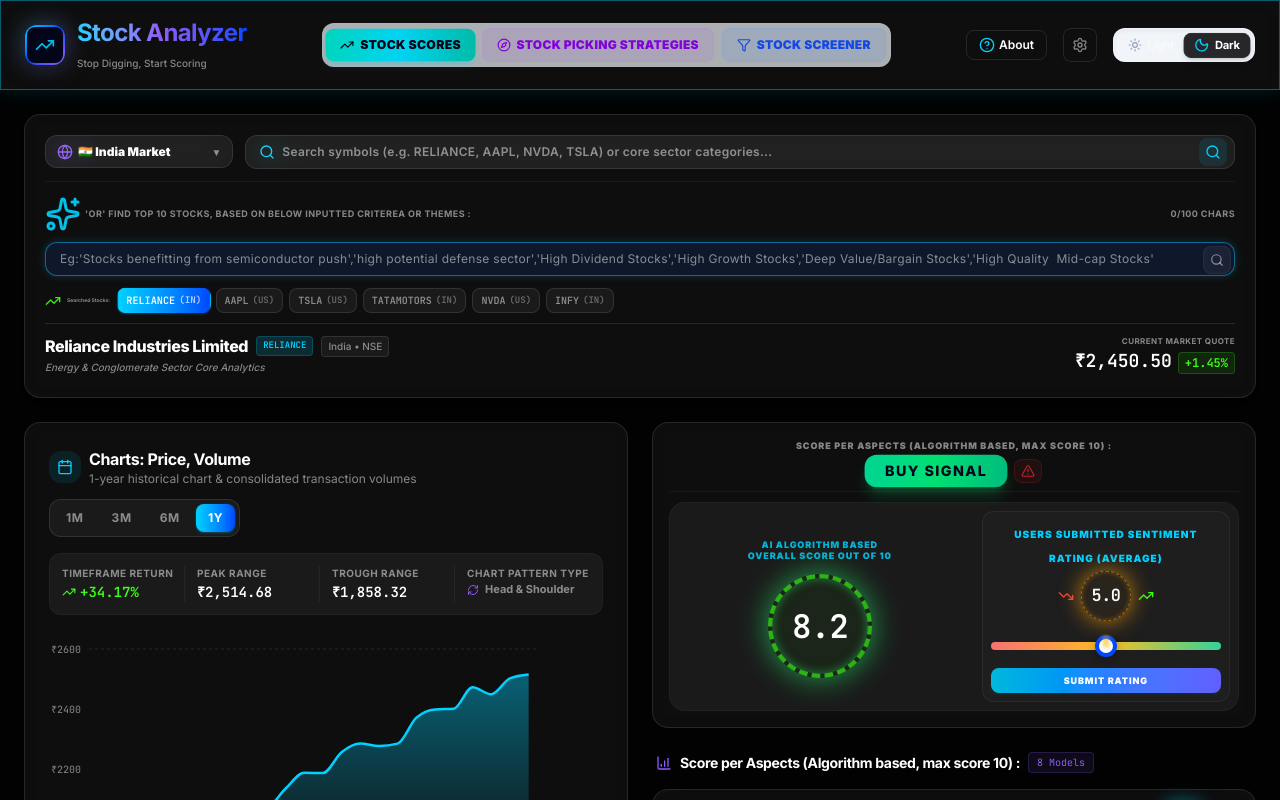
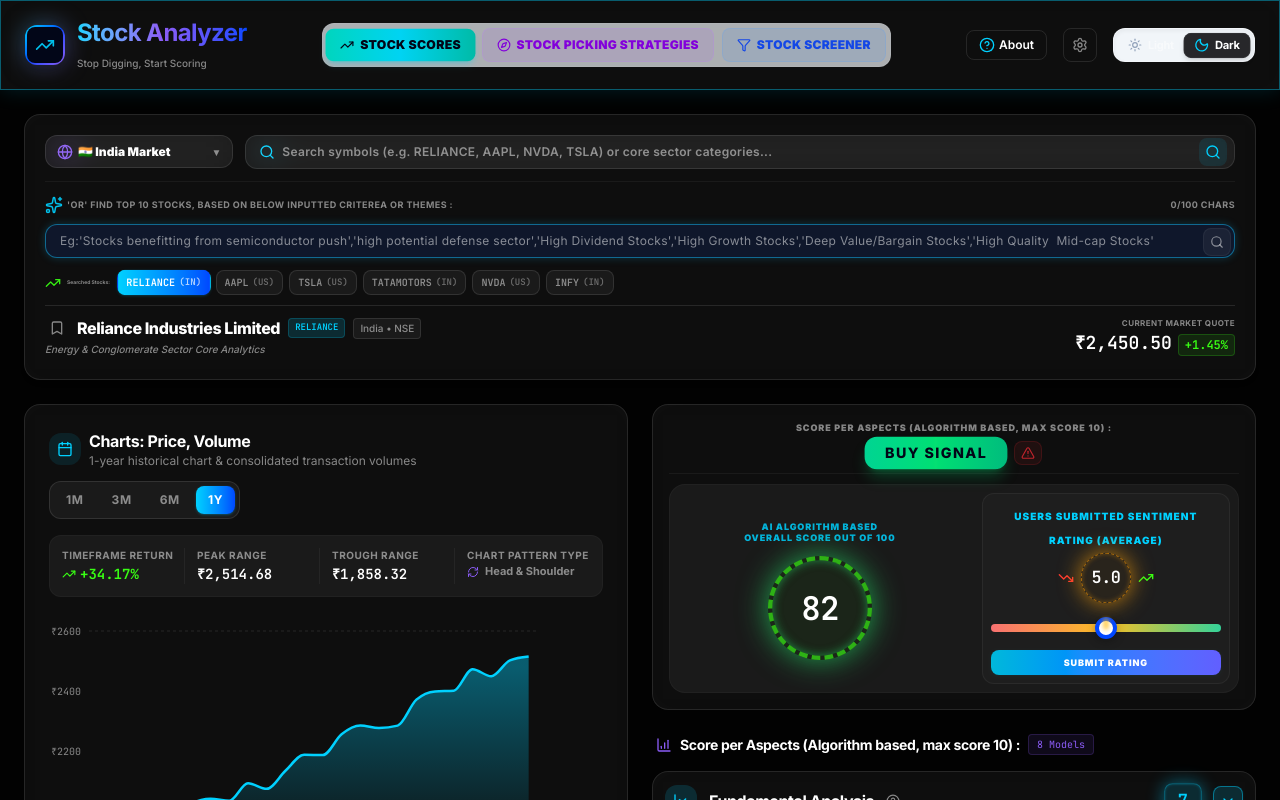
Before and after one commit to amber-agarwal-git/stockanalyzer, a React (Vite) app: page / in a window 1280 px wide. Shown: the top 800 px of the page. Built offline with nearby package versions, Linux system fonts and the light colour scheme.

Commit message:
feat(ui): update score scale and add watchlist button
Scale overall AI score from 10 to 100 in RecommendationCard and add a bookmark button to the SearchBox stock metadata.

```diff
--- a/src/components/RecommendationCard.tsx
+++ b/src/components/RecommendationCard.tsx
@@ -112,12 +112,12 @@ export const RecommendationCard: React.FC<RecommendationCardProps> = ({ recommen
       {/* Unified Score Indicator Box */}
       <div className="p-2 rounded-2xl bg-white/5 border border-border-card/30 flex flex-col md:flex-row items-center justify-between gap-5">
 
-        {/* Calculated score: INCREASED BY 20% on Left (AI algorithm based Overall Score out of 10) */}
+        {/* Calculated score: (AI algorithm based Overall Score out of 100) */}
         <div className="flex flex-col items-center justify-center space-y-4 shrink-0 w-full md:flex-1 min-w-[170px]">
           <span className="text-[9px] font-black uppercase tracking-widest text-accent-cyan/85 text-center max-w-[155px] leading-tight">
-            AI algorithm based Overall Score out of 10
+            AI algorithm based Overall Score out of 100
           </span>
-          {/* Sizing increased by 20%: w-16 h-16 -> w-20 h-20, sm:w-20 sm:h-20 -> sm:w-24 sm:h-24, text size -> text-2xl sm:text-3xl */}
+          {/*  */}
           <div className={`relative w-20 h-20 sm:w-24 sm:h-24 rounded-full flex items-center justify-center border-4 border-dashed transition-all duration-500 z-10 ${
             calcLabel === 'Sell'
               ? 'overall-glow-red border-accent-red/60 bg-accent-red/5'
@@ -126,7 +126,7 @@ export const RecommendationCard: React.FC<RecommendationCardProps> = ({ recommen
               : 'overall-glow-green border-accent-green/65 bg-accent-green/5'
           }`}>
             <span className="text-2xl sm:text-3xl font-mono font-black tracking-tight text-white">
-              {calcScore.toFixed(1)}
+              {Math.round(calcScore * 10)}
             </span>
           </div>
         </div>
@@ -141,10 +141,10 @@ export const RecommendationCard: React.FC<RecommendationCardProps> = ({ recommen
             </span>
           </div>
 
-          {/* Slider input, 5.0 score circle (increased by 75% to w-14 h-14) & Submit block: Horizontal layout */}
+          {/* Slider*/}
           <div className="flex flex-col items-center justify-center gap-2 w-full">
 
-            {/* Consolidates the 5.0 score circle right here: increased size by 75% to w-14 h-14! */}
+            {/**/}
             <div className="flex items-center justify-center gap-2">
               <TrendingDown className="w-4 h-4 text-accent-red" />
               <div className={`relative w-12 h-12 rounded-full flex items-center justify-center border border-dashed transition-all duration-500 z-10 shrink-0 ${
@@ -161,7 +161,7 @@ export const RecommendationCard: React.FC<RecommendationCardProps> = ({ recommen
               <TrendingUp className="w-4 h-4 text-accent-green" />
             </div>
 
-            {/* The actual slider track - now very clean and spacious inside this container */}
+            {/*slider track */}
             <div className="flex-1 w-full relative py-1">
               <input
                 id="recommendation-score-slider"
--- a/src/components/SearchBox.tsx
+++ b/src/components/SearchBox.tsx
@@ -4,7 +4,7 @@
  */
 
 import React, { useState, useRef, useEffect } from 'react';
-import { Search, Globe, X, TrendingUp, Sparkles, Loader2, Lock, AlertCircle } from 'lucide-react';
+import { Search, Globe, X, TrendingUp, Sparkles, Loader2, Lock, AlertCircle, Bookmark } from 'lucide-react';
 import { MOCK_STOCKS } from '../services/mockData';
 import { StockData, SearchResult } from '../types';
 
@@ -315,7 +315,7 @@ export const SearchBox: React.FC<SearchBoxProps> = ({ onSelectStock, selectedSym
       <div className="border-t border-white/5 pt-3.5 mt-3 space-y-2.5">
         <div className="flex justify-between items-center text-[9px] font-bold tracking-wider uppercase">
           <span className="text-text-muted flex items-center space-x-1">
-            <Sparkles className="w-9 h-9 text-accent-cyan animate-pulse" />
+            <Sparkles className="w-[18px] h-[18px] text-accent-cyan animate-pulse" />
             <span> 'OR' Find top 10 stocks, based on below inputted criterea or themes : </span>
           </span>
           <span className={queryText.length > 85 ? "text-accent-red" : "text-text-muted"}>
@@ -418,6 +418,12 @@ export const SearchBox: React.FC<SearchBoxProps> = ({ onSelectStock, selectedSym
         <div id="search-active-ticker-feedback" className="flex flex-wrap items-center justify-between border-t border-border-card pt-2.5 pb-0.5">
           <div>
             <div className="flex items-center space-x-2">
+              <button
+                className="p-1 rounded-full text-text-muted hover:text-accent-cyan hover:bg-accent-cyan/10 transition-colors"
+                aria-label="Add to watchlist"
+              >
+                <Bookmark className="w-4 h-4" />
+              </button>
               <h2 className="text-sm sm:text-base font-extrabold tracking-tight font-sans">
                 {currentStock.name}
               </h2>
```
